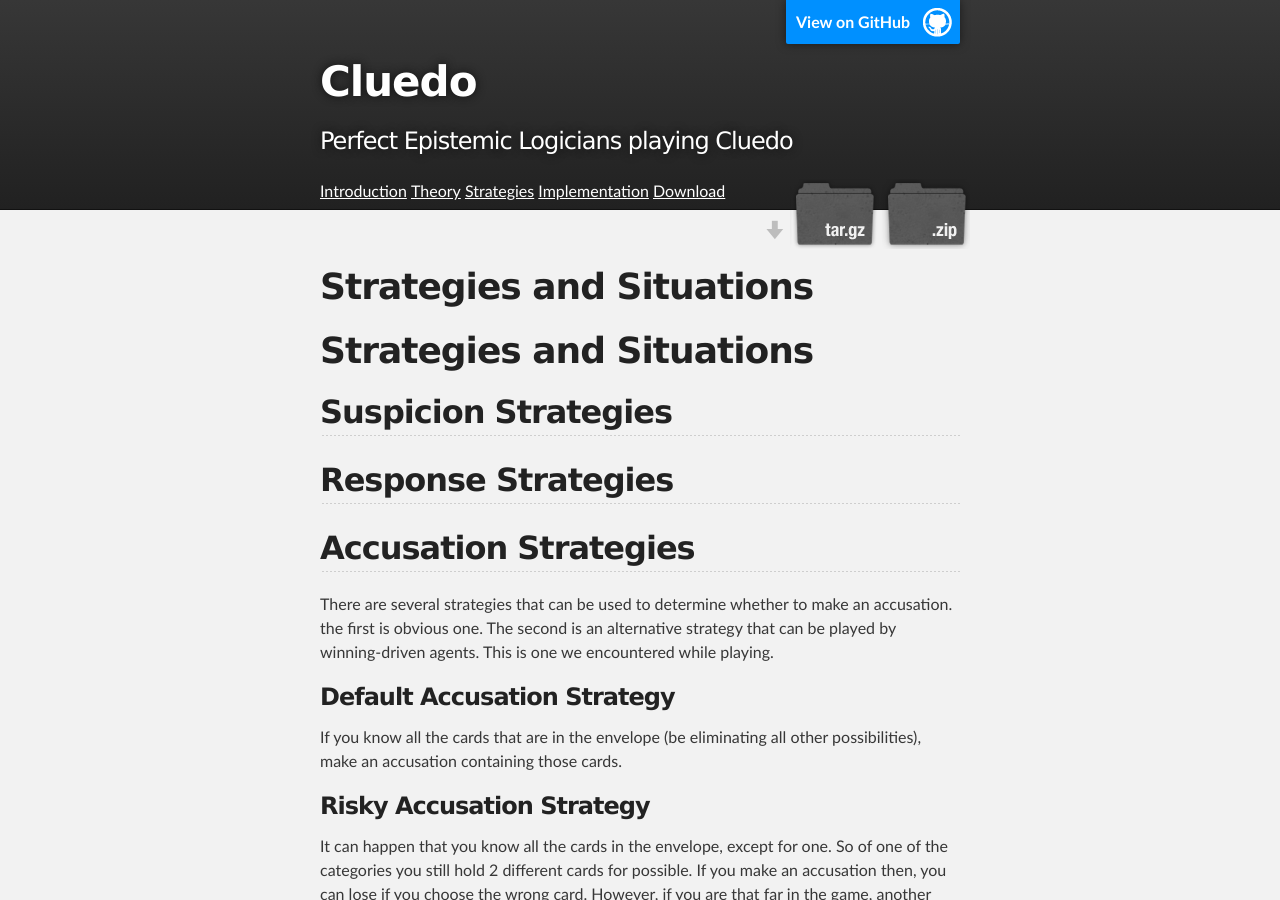
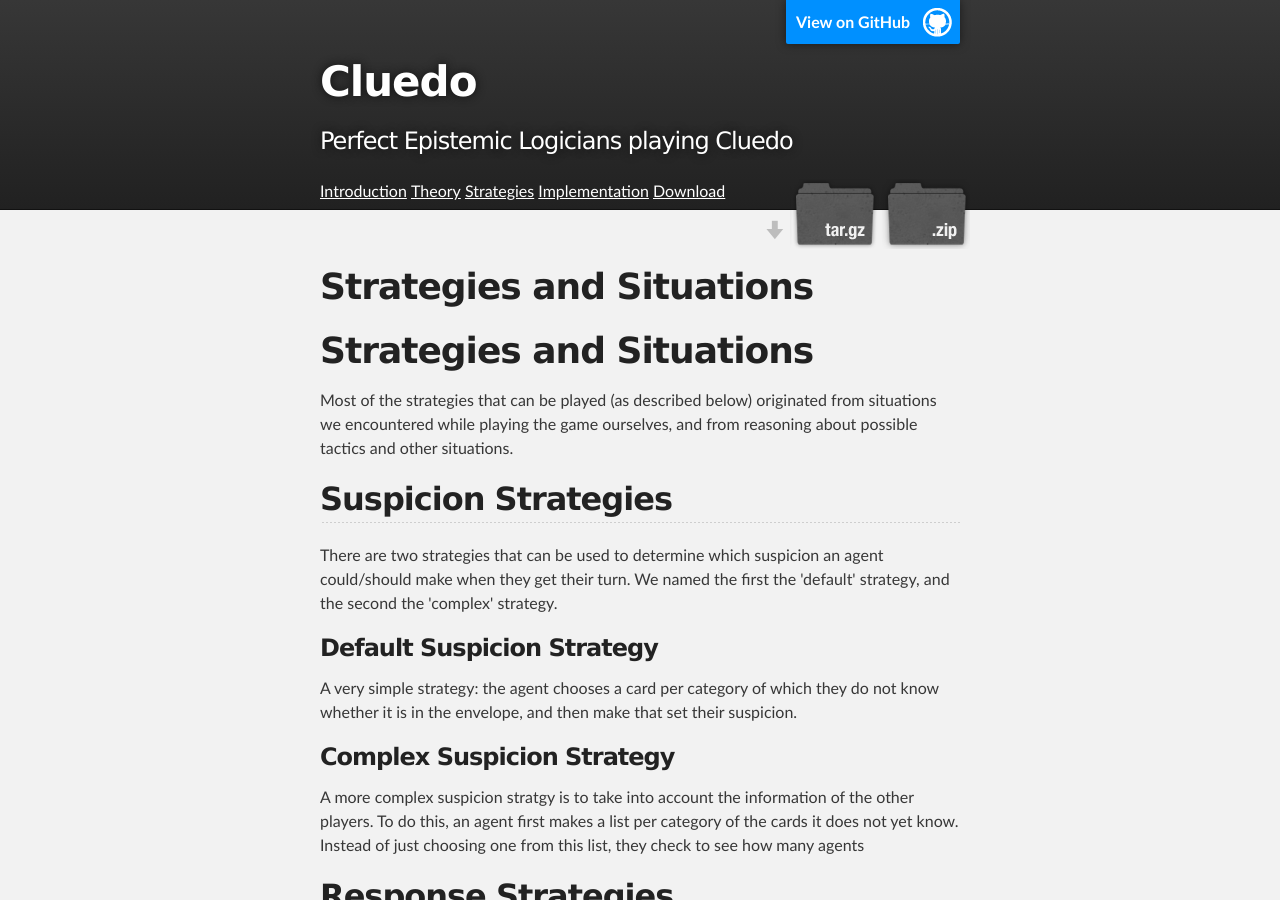
Before and after one commit to rmellema/Cluedo, a Jekyll site: the page built from strategies.html, in a window 1280 px wide and 900 px high. Built offline with Jekyll 4.4.1, drawn with Linux system fonts in a browser that asks for light colours.

Commit message:
progress on the suspicion strategies

```diff
--- a/strategies.html
+++ b/strategies.html
@@ -4,12 +4,22 @@
 ---
 
 <h1>Strategies and Situations</h1>
+<p>Most of the strategies that can be played (as described below) originated from situations we encountered while playing the game ourselves, and from reasoning about possible tactics and other situations.</p>
 
 <h2>Suspicion Strategies</h2>
+<p>There are two strategies that can be used to determine which suspicion an agent could/should make when they get their turn. We named the first the 'default' strategy, and the second the 'complex' strategy.</p>
+
+<h3>Default Suspicion Strategy</h3>
+<p>A very simple strategy: the agent chooses a card per category of which they do not know whether it is in the envelope, and then make that set their suspicion.</p>
+
+<h3>Complex Suspicion Strategy</h3>
+<p>A more complex suspicion stratgy is to take into account the information of the other players. To do this, an agent first makes a list per category of the cards it does not yet know. Instead of just choosing one from this list, they check to see how many agents </p>
+
+<h2>Response Strategies</h2>
 
 
 
-<h2>Response Strategies</h2>
+
 
 <h2>Accusation Strategies</h2>
 <p>There are several strategies that can be used to determine whether to make an accusation. the first is obvious one. The second is an alternative strategy that can be played by winning-driven agents. This is one we encountered while playing.</p>
```
